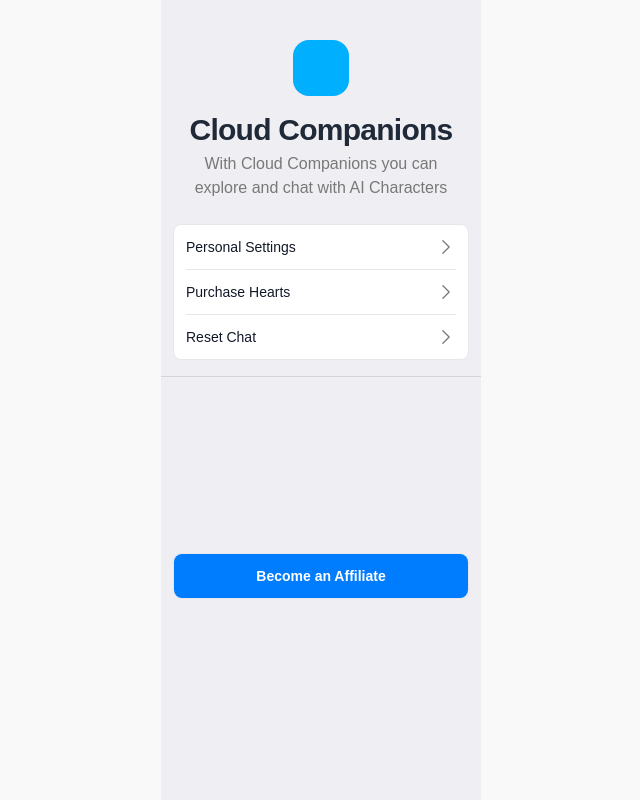
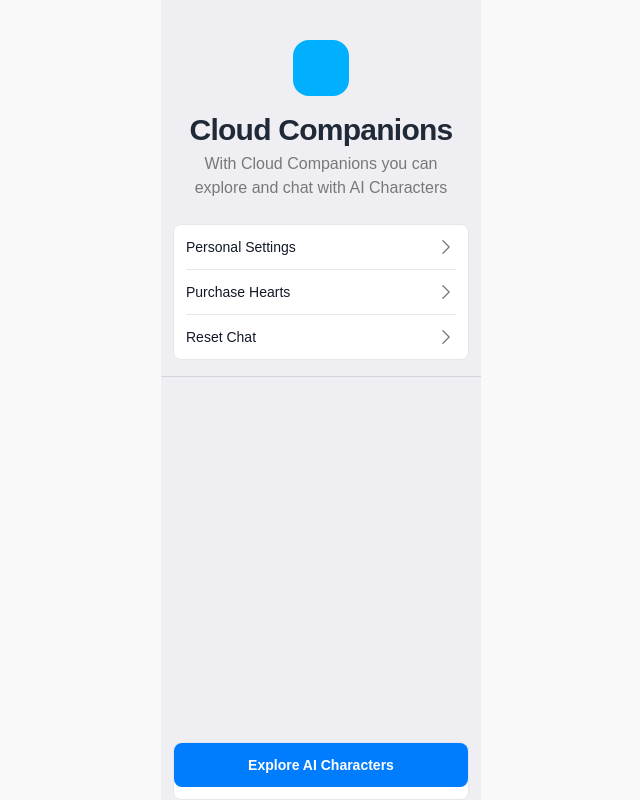
Before and after one commit to sda34495/companion-tele-app, a Next.js app: page / in a window 1280 px wide. Shown: the whole page, without its empty margins (319-959 px from the left). Built offline with nearby package versions, Linux system fonts and the light colour scheme.

Commit message:
fix: main page button

```diff
--- a/app/components/Homepage.tsx
+++ b/app/components/Homepage.tsx
@@ -4,8 +4,8 @@
 
 const HomePage: React.FC = () => {
   return (
-    <div className="bg-[#efeff3] relative w-full mx-auto sm:max-w-xs flex-grow ">
-      <div className="bg-[#efeff3] w-full pb-20">
+    <div className="bg-[#efeff3] relative w-full mx-auto sm:max-w-xs flex flex-col h-screen">
+      <div className="bg-[#efeff3] w-full pb-20 flex-grow">
         <div className="flex mt-0 top-10 right-0 left-0 flex-col items-center">
           {/* Icon Placeholder */}
           <div className="w-14 h-14 bg-[#00b0ff] rounded-2xl mb-4 mt-10"></div>
@@ -83,13 +83,15 @@
           </div>
           <hr className="border-gray-300 w-full mt-4" />
         </div>
-        <div className="mt-44 px-3">
-          <div className="divide-y divide-gray-200 border border-gray-200 rounded-lg bg-white mb-">
-            <button className="flex bg-[#007cff] justify-center  w-full px-4 py-3 text-sm font-semibold text-center rounded-lg text-white">
-            Become an Affiliate
-            </button>
-          </div>
-          </div>
+      </div>
+
+      {/* Button at the bottom */}
+      <div className="mt-auto px-3">
+        <div className="divide-y divide-gray-200 border border-gray-200 rounded-lg bg-white">
+          <button className="flex bg-[#007cff] justify-center w-full px-4 py-3 mb-3 text-sm font-semibold text-center rounded-lg text-white">
+            Explore AI Characters
+          </button>
+        </div>
       </div>
     </div>
   );
```
